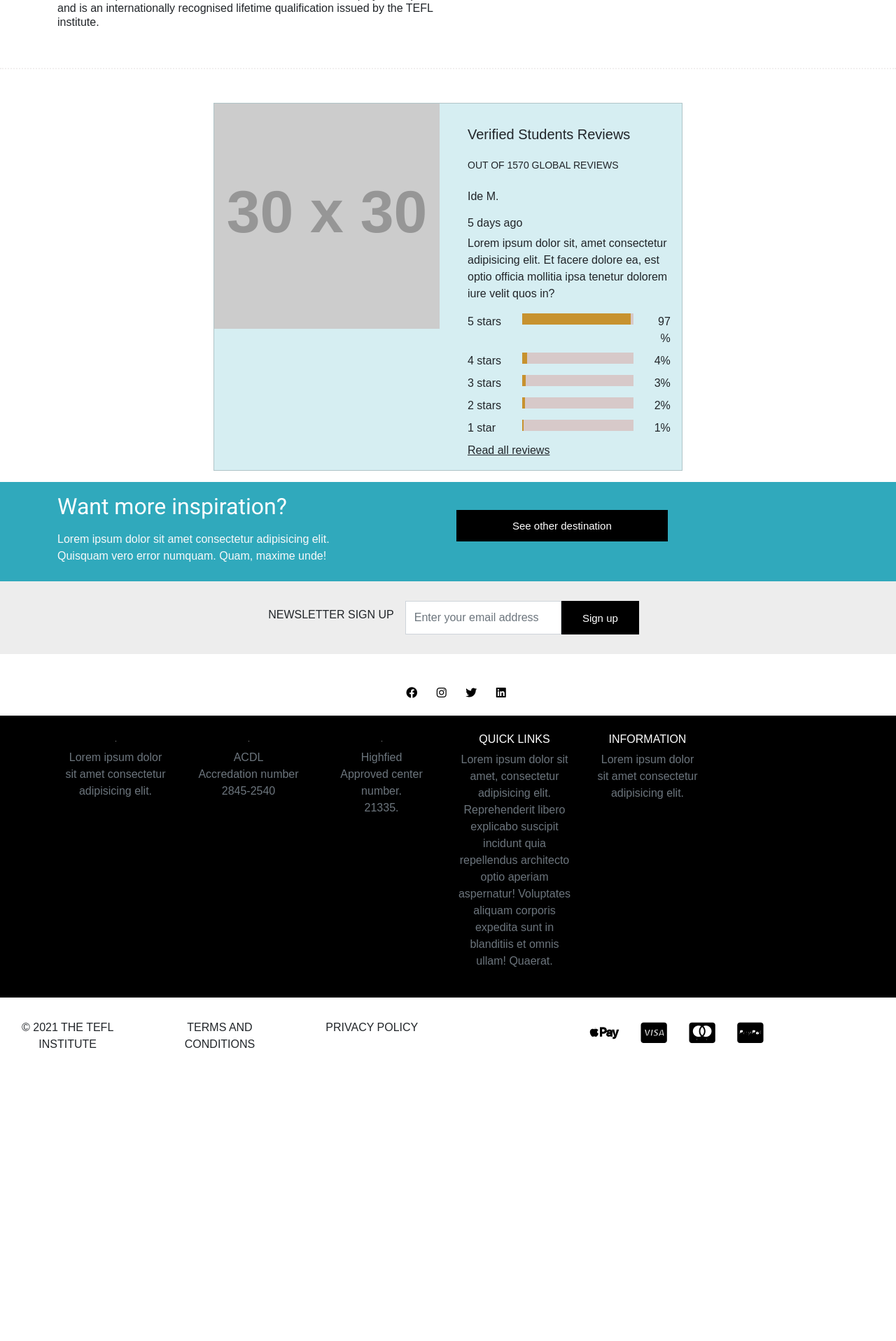
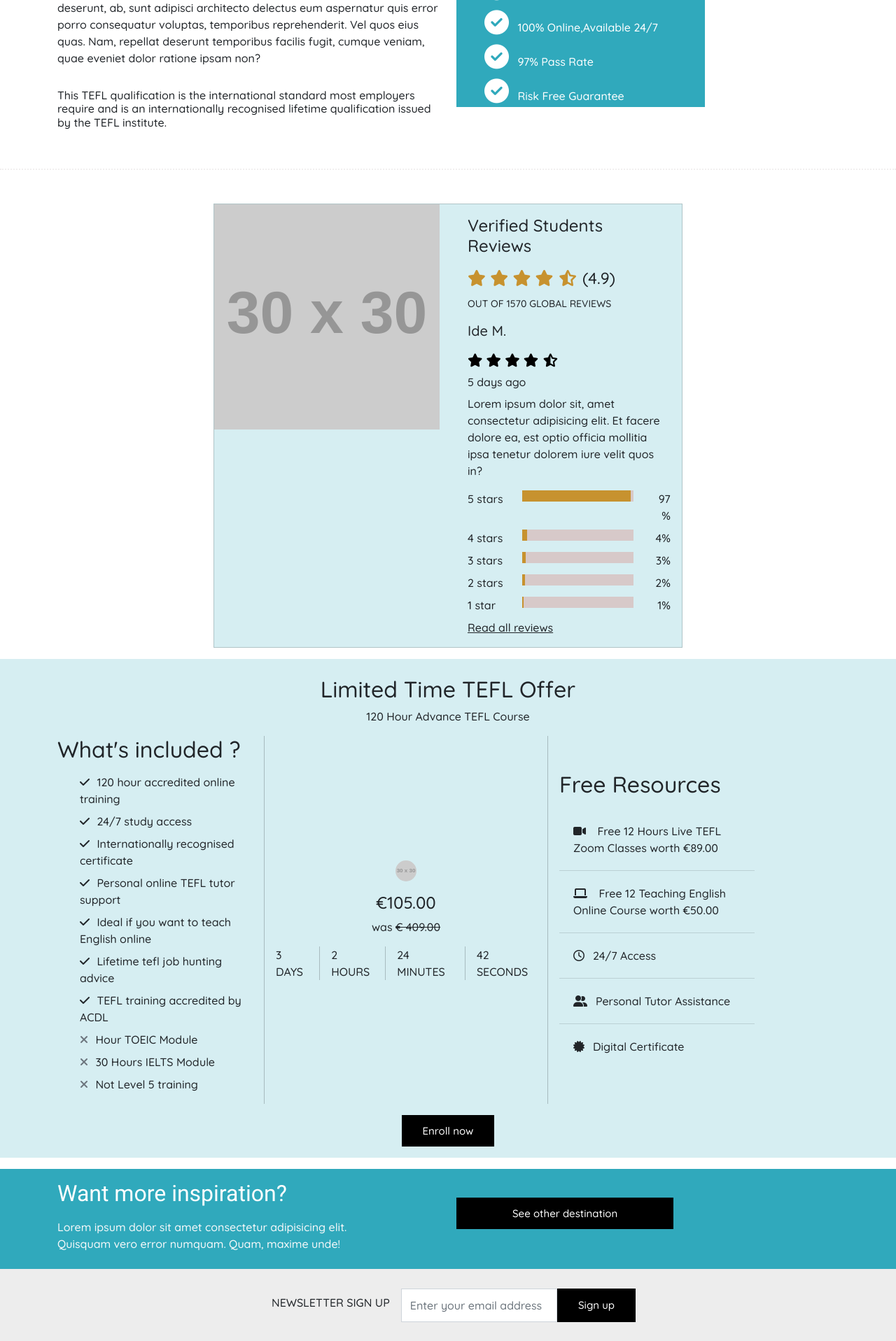
Before and after one commit to Subarna1911/sb_project, a PHP site: page /index.html in a window 1280 px wide. Shown: the part 1678-3595 px from the top of the page at 70% size. Before the commit the page ends 3176 px from the top, so only its background shows below. Run offline with PHP 8.4, Linux system fonts and the light colour scheme; grey boxes labelled with a size stand in for pictures from a placeholder-image service; some libraries are stand-ins or nearby versions.

Commit message:
section-5 added

```diff
--- a/index.html
+++ b/index.html
@@ -311,7 +311,7 @@
 
 
     <!-- fourth section -->
-    <div class="container">
+    <div class="container my-3">
         <div id="carouselExampleControls" class="carousel slide" data-bs-ride="carousel">
             <div class="carousel-inner">
                 <div class="carousel-item active">
@@ -323,17 +323,28 @@
                             </div>
                             <div class="col-md-6">
                                 <div class="card-body">
-                                    <h5 style="font-family:sans-serif" class="card-title text-bold py-3">Verified
-                                        Students Reviews</h5>
-                                    <div class="ratings">
+                                    <h4 class="card-title text-bold ">Verified Students Reviews</h4>
+                                    <div class="ratings py-2">
+                                        <i class="fa-sharp fa-solid fa-star"></i>
+                                        <i class="fa-sharp fa-solid fa-star"></i>
+                                        <i class="fa-sharp fa-solid fa-star"></i>
+                                        <i class="fa-sharp fa-solid fa-star"></i>
+                                        <i class="fa-solid fa-star-half-stroke"></i>
+                                        <span class="text-bold text-dark">(4.9)</span>
+
+
 
                                     </div>
-                                    <h6 style="font-size: 14px;">OUT OF 1570 GLOBAL REVIEWS</h6>
-                                    <div class="caption py-3">Ide M.</div>
-                                    <div class="ratings_Sec">
-
+                                    <p style="font-size: 14px;">OUT OF 1570 GLOBAL REVIEWS</p>
+                                    <h5 class="text-bold">Ide M.</h5>
+                                    <div class="ratings2 py-2">
+                                        <i class="fa-sharp fa-solid fa-star"></i>
+                                        <i class="fa-sharp fa-solid fa-star"></i>
+                                        <i class="fa-sharp fa-solid fa-star"></i>
+                                        <i class="fa-sharp fa-solid fa-star"></i>
+                                        <i class="fa-solid fa-star-half-stroke"></i>
                                     </div>
-                                    <h6>5 days ago</h6>
+                                    <h6 class="text-bold">5 days ago</h6>
                                     <p>Lorem ipsum dolor sit, amet consectetur adipisicing elit. Et facere dolore ea,
                                         est optio officia mollitia ipsa tenetur dolorem iure velit quos in?</p>
 
@@ -344,7 +355,8 @@
                                         </div>
                                         <div class="col-7 text-center">
                                             <div class="progress">
-                                                <div class="progress-bar" role="progressbar" style="width: 97%;" aria-valuenow="97" aria-valuemin="0" aria-valuemax="100"></div>
+                                                <div class="progress-bar" role="progressbar" style="width: 97%;"
+                                                    aria-valuenow="97" aria-valuemin="0" aria-valuemax="100"></div>
                                             </div>
                                         </div>
                                         <div class="col-2 text-end">
@@ -358,7 +370,8 @@
                                         </div>
                                         <div class="col-7 text-center">
                                             <div class="progress">
-                                                <div class="progress-bar" role="progressbar" style="width: 4%;" aria-valuenow="4" aria-valuemin="0" aria-valuemax="100"></div>
+                                                <div class="progress-bar" role="progressbar" style="width: 4%;"
+                                                    aria-valuenow="4" aria-valuemin="0" aria-valuemax="100"></div>
                                             </div>
                                         </div>
                                         <div class="col-2 text-end">
@@ -372,7 +385,8 @@
                                         </div>
                                         <div class="col-7 text-center">
                                             <div class="progress">
-                                                <div class="progress-bar" role="progressbar" style="width: 3%;" aria-valuenow="3" aria-valuemin="0" aria-valuemax="100"></div>
+                                                <div class="progress-bar" role="progressbar" style="width: 3%;"
+                                                    aria-valuenow="3" aria-valuemin="0" aria-valuemax="100"></div>
                                             </div>
                                         </div>
                                         <div class="col-2 text-end">
@@ -386,7 +400,8 @@
                                         </div>
                                         <div class="col-7 text-center">
                                             <div class="progress ">
-                                                <div class="progress-bar" role="progressbar" style="width: 2%;" aria-valuenow="2" aria-valuemin="0" aria-valuemax="100"></div>
+                                                <div class="progress-bar" role="progressbar" style="width: 2%;"
+                                                    aria-valuenow="2" aria-valuemin="0" aria-valuemax="100"></div>
                                             </div>
                                         </div>
                                         <div class="col-2 text-end">
@@ -401,7 +416,9 @@
                                         </div>
                                         <div class="col-7 text-center">
                                             <div class="progress ">
-                                                <div class="progress-bar" role="progressbar"aria-label="Basic example" style="width: 1%;" aria-valuenow="1" aria-valuemin="0" aria-valuemax="100"></div>
+                                                <div class="progress-bar" role="progressbar" aria-label="Basic example"
+                                                    style="width: 1%;" aria-valuenow="1" aria-valuemin="0"
+                                                    aria-valuemax="100"></div>
                                             </div>
                                         </div>
                                         <div class="col-2 text-end">
@@ -409,10 +426,10 @@
                                         </div>
                                     </div>
 
+                                    <a class="text-dark" href="#">Read all reviews</a>
 
 
 
-                                    <a class="text-dark" href="#">Read all reviews</a>
 
                                 </div>
                             </div>
@@ -436,6 +453,136 @@
 
 
     <!-- section 5 -->
+    <div id="section_5">
+        <div class="container">
+            <div class="h2 text-center pt-4">
+                Limited Time TEFL Offer
+            </div>
+            <p class="text-bold text-center">120 Hour Advance TEFL Course</p>
+
+            <div class="row">
+
+                <div class="hstack gap-3">
+
+                    <div class=" col-lg-3 col-md-4 col-sm-12">
+                        <h2 class="text-bold">What's included ?</h2>
+                        <ul class="check-list text-left">
+                            <li> <span><i class="fa-solid fa-check"></i> </span>
+                                120 hour accredited online training </li>
+                            <li><span><i class="fa-solid fa-check"></i></span>
+                                24/7 study access</li>
+                            <li><span><i class="fa-solid fa-check"></i></span>
+                                Internationally recognised certificate</li>
+                            <li><span><i class="fa-solid fa-check"></i></span>
+                                Personal online TEFL tutor support</li>
+                            <li><span><i class="fa-solid fa-check"></i></span>
+                                Ideal if you want to teach English online</li>
+                            <li><span><i class="fa-solid fa-check"></i></span>
+                                Lifetime tefl job hunting advice</li>
+                            <li><span><i class="fa-solid fa-check"></i></span>
+                                TEFL training accredited by ACDL</li>
+                            <li> <span class="text-muted"><i class="fa-solid fa-xmark"></i></span>
+                                Hour TOEIC Module</li>
+                            <li> <span class="text-muted"><i class="fa-solid fa-xmark"></i></span>
+                                30 Hours IELTS Module</li>
+                            <li> <span class="text-muted"><i class="fa-solid fa-xmark"></i>
+                                </span>Not Level 5 training</li>
+                        </ul>
+
+                    </div>
+                    <div class=" vr col-md-1 d-flex justify-content-center align-items-center border-right">
+
+                    </div>
+
+
+
+                    <div class="col-lg-4 col-md-4 col-sm-12">
+                        <div class="img text-center">
+                            <img src="https://placehold.jp/30A9BC/ffffff/160x160.png?text=TEFL" alt="img"
+                                style="border-radius: 50%;">
+
+                            <h4 class="text-bold pt-3">€105.00</h4>
+                            <p class="text-bold"> was <del>€ 409.00</del></p>
+                        </div>
+
+                        <div class="hstack gap-3">
+                            <div class="text-bold "><span>3</span>
+                                DAYS
+                            </div>
+                            <div class="vr"></div>
+
+                            <div class="text-bold"><span>2</span>
+                                HOURS
+                            </div>
+                            <div class="vr"></div>
+                            <div class="text-bold"><span>24</span>
+                                MINUTES</div>
+
+                            <div class="vr"></div>
+
+                            <div class="text-bold"><span>42</span>
+                                SECONDS</div>
+                        </div>
+
+                    </div>
+                    <div class=" vr col-md-1 d-flex justify-content-center align-items-center border-right">
+
+                    </div>
+                    <div class="col-lg-3 col-md-4 col-sm-12">
+                        <h2 class="text-bold pb-2">Free Resources</h2>
+                        <ul class="list-group  list-group-flush">
+                            <li class="list-group-item"><i class="fa-solid fa-video"></i>
+                            </span>Free 12 Hours Live TEFL
+                                Zoom Classes worth €89.00
+                            </li>
+                            <li class="list-group-item">
+                                <span><i class="fa-solid fa-laptop">
+
+                            </i>
+                            </span>Free 12 Teaching
+                                English Online Course worth €50.00
+                            </li>
+                            <li class="list-group-item">
+                                <span><i class="fa-regular fa-clock"></i><span>24/7 Access
+                        </li>
+                            <li class="list-group-item">
+                                <span><i class="fa-solid fa-user-group"></i></span>Personal
+                                Tutor Assistance
+                            </li>
+                            <li class="list-group-item">
+                                <span><i class="fa-solid fa-certificate"></i></span>Digital
+                                Certificate
+                            </li>
+                        </ul>
+
+
+
+                    </div>
+
+
+
+                </div>
+
+
+            </div>
+            <div class="col">
+                <div class="row">
+                    <div class="text-center py-3">
+                        <button type="button" class="main-btn">Enroll now</button>
+                    </div>
+                </div>
+            </div>
+
+        </div>
+
+
+    </div>
+
+
+
+
+
+
 
 
     <!-- section 6 -->
--- a/style.css
+++ b/style.css
@@ -8,11 +8,11 @@
 }
 
 body{
-    margin:0;
-    padding: 0;
-    font-family: sans-serif;
+ font-family:var(--sec-font);
+    margin: 0 auto; /* Center website */
+    }
 
-}
+
 
 /* Responsive design */
 @media(min-width:320px) {
@@ -200,6 +200,16 @@ li {
 
 
 }
+.ratings{
+    color:rgb(199, 146, 47);
+    font-size: 23px;
+}
+
+
+.ratings2{
+    font-size: 19px;
+    color: #000000;
+}
 .progress{
     background-color: rgb(215, 201, 201);
     border-radius: 0px;
@@ -213,6 +223,30 @@ li {
 
 
 }
+
+/* section 5 */
+#section_5{
+    background-color: var(--primary-Lite-color);
+    margin: 0;
+}
+
+  .list-group-item{
+    background-color: var(--primary-Lite-color);
+    padding:20px;
+  }
+  .list-group i{
+    padding-right: 12px;
+  }
+
+.check-list li i{
+    padding-top: 12px;
+
+
+}
+.check-list i{
+    padding-right: 6px;
+}
+
 
 /* info */
 .info {
```
Lines whose indentation alone changed are shown as unchanged.
